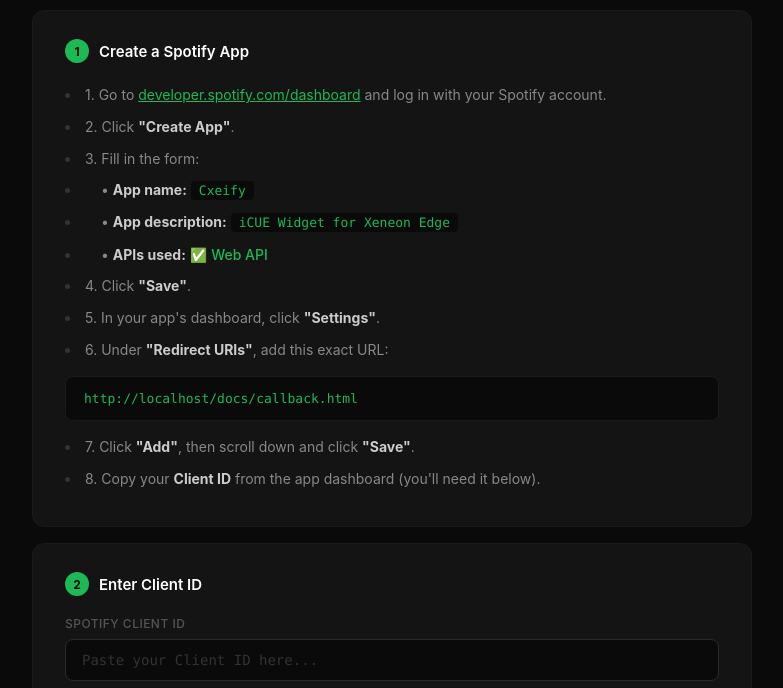
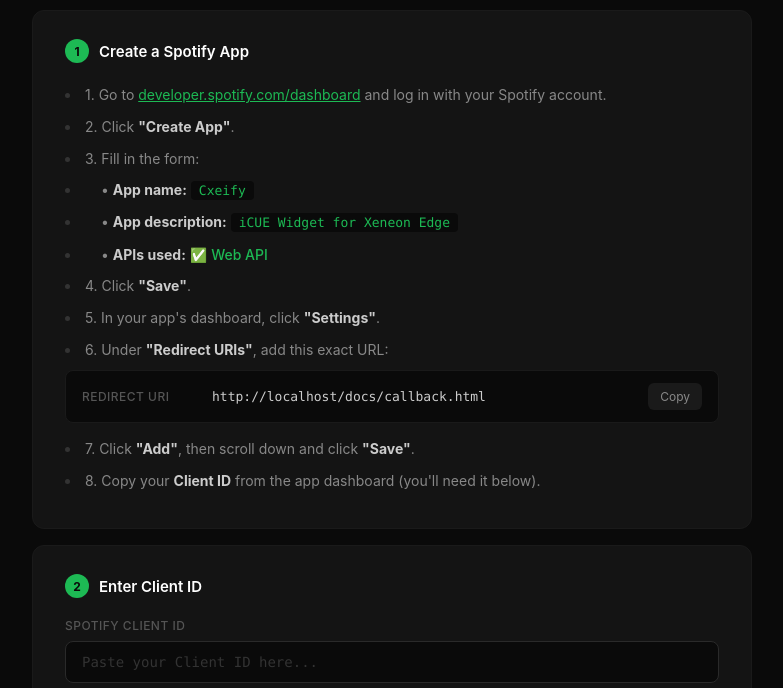
Before and after one commit to AlexSch95/cxeify-widget, a website: page docs/index.html in a window 1280 px wide. Both pictures are taken after a click on the button "I Understand". Shown: the part 110-798 px from the top of the page, without its empty margins (248-1031 px from the left). Drawn offline with Linux system fonts and the light colour scheme.

Commit message:
docs: update README for serverless setup, add copy button for redirect URI

```diff
--- a/docs/index.html
+++ b/docs/index.html
@@ -609,7 +609,11 @@
       <p class="instruction">
         6. Under <strong>"Redirect URIs"</strong>, add this exact URL:
       </p>
-      <div class="instruction-box" id="redirectUri">loading...</div>
+      <div class="token-row" style="margin-top:4px;margin-bottom:14px;">
+        <span class="token-label">Redirect URI</span>
+        <span class="token-value" id="redirectUri">loading...</span>
+        <button class="btn-copy" id="copyRedirectUri" onclick="copyToClipboard('redirectUri', this)">Copy</button>
+      </div>
       <p class="instruction">
         7. Click <strong>"Add"</strong>, then scroll down and click <strong>"Save"</strong>.
       </p>
```
Also changed, not shown: README.md.
